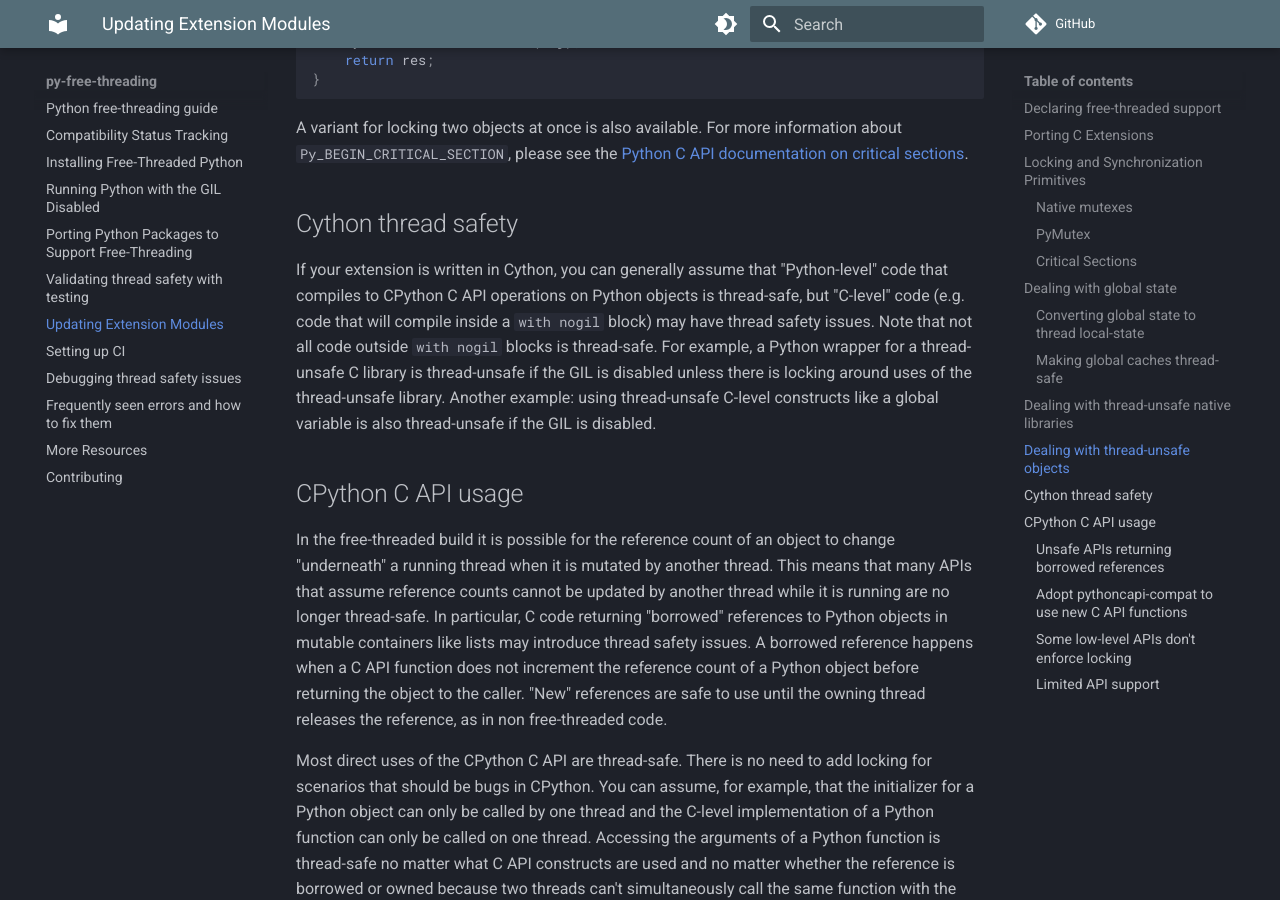
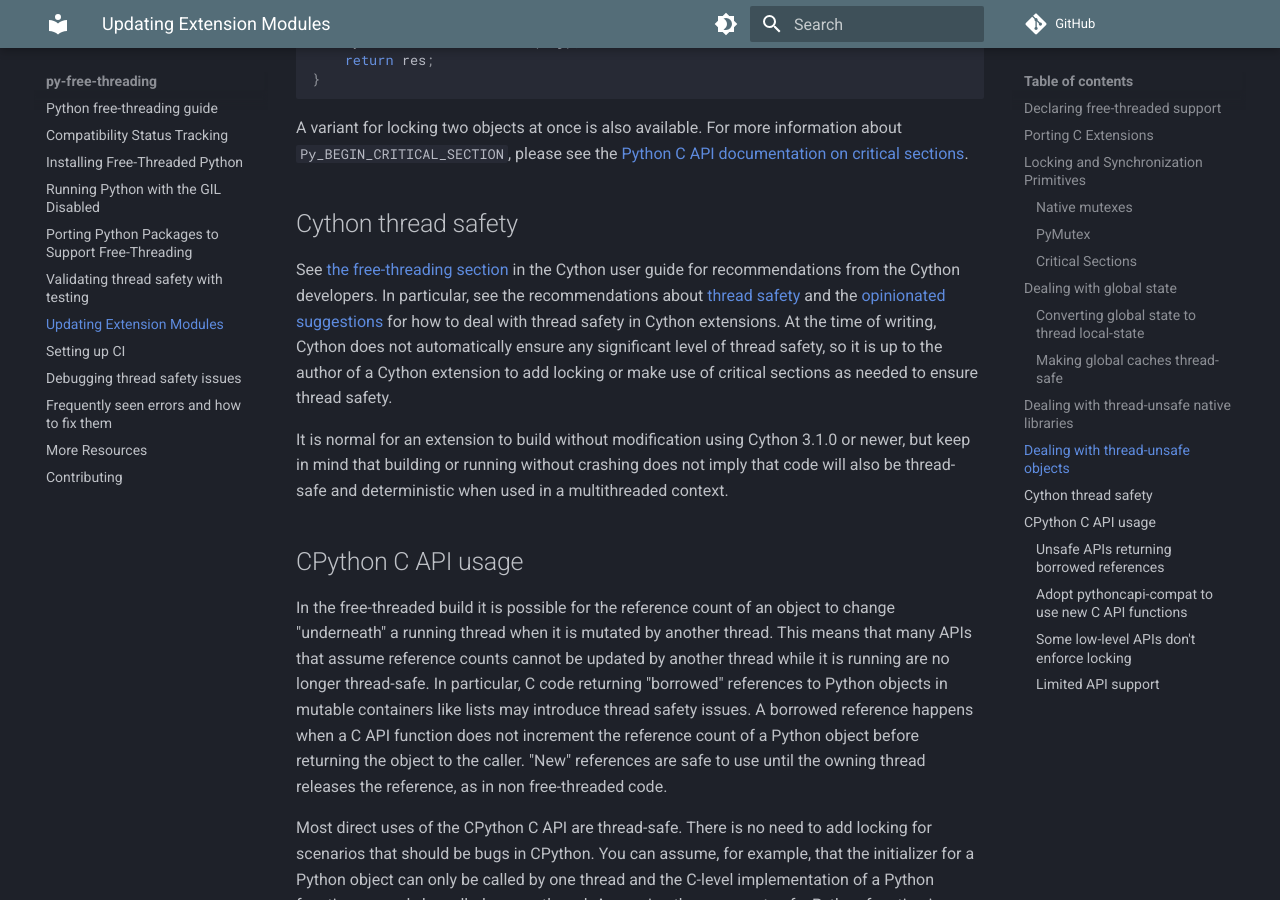
Before and after one commit to Quansight-Labs/free-threaded-compatibility, an MkDocs documentation site: the page built from docs/porting-extensions.md, in a window 1280 px wide and 900 px high, scrolled down 7270 px. Built offline with MkDocs 1.6.1 and Material for MkDocs 9.7.7, drawn with Linux system fonts in a browser that asks for light colours; comment, search, counter and statistics services are not loaded.

Commit message:
update advice for Cython

```diff
--- a/docs/porting-extensions.md
+++ b/docs/porting-extensions.md
@@ -71,25 +71,15 @@
 
 === "Cython"
 
-    Cython code can be thread-unsafe and just like C and C++ code can exhibit
-    undefined behavior due to data races.
+    See [the Free threading
+    section](https://cython.readthedocs.io/en/latest/src/userguide/freethreading.html)
+    in the Cython user guide for detailed recommendations. Keep in mind that
+    support for free-threaded Python in Cython code is currently considered
+    experimental, so suggestions are subject to change.
 
-    Code operating on Python objects should not exhibit any low-level data corruption
-    or C undefined behavior due to Python-level semantics. If you find such a
-    case, it may be a Cython or CPython bug and should be reported as such.
-
-    That said, as opposed to data races, race conditions that produces random
-    results from a multithreaded algorithm are not undefined behavior and are
-    allowed in Python and therefore Cython as well. You will still need to add
-    locking or synchronization where appropriate to ensure reproducible results
-    when running a multithreaded algorithm on shared mutable data. See the
-    [suggested plan of attack](porting.md#suggested-plan-of-attack) below for
-    more details about discovering and fixing thread safety issues for Python
-    native extensions.
-
-    Starting with Cython 3.1.0 (available via the nightly wheels, a PyPI
-    pre-release or the `master` branch as of right now), extension modules
-    written in Cython can do so using the
+    Starting with Cython 3.1.0 (a PyPI prerelease, nightly wheels, or by
+    installing directly from the `master` branch as of right now), extension
+    modules written in Cython can do so using the
     [`freethreading_compatible`](https://cython.readthedocs.io/en/latest/src/userguide/source_files_and_compilation.html#compiler-directives)
     compiler directive.
 
@@ -552,15 +542,22 @@
 
 ## Cython thread safety
 
-If your extension is written in Cython, you can generally assume that
-"Python-level" code that compiles to CPython C API operations on Python objects
-is thread-safe, but "C-level" code (e.g. code that will compile inside a
-`with nogil` block) may have thread safety issues. Note that not all code outside
-`with nogil` blocks is thread-safe. For example, a Python wrapper for a
-thread-unsafe C library is thread-unsafe if the GIL is disabled unless there is
-locking around uses of the thread-unsafe library. Another example: using
-thread-unsafe C-level constructs like a global variable is also thread-unsafe
-if the GIL is disabled.
+See [the free-threading
+section](https://cython.readthedocs.io/en/latest/src/userguide/freethreading.html)
+in the Cython user guide for recommendations from the Cython developers. In
+particular, see the recommendations about [thread
+safety](https://cython.readthedocs.io/en/latest/src/userguide/freethreading.html#thread-safety)
+and the [opinionated
+suggestions](https://cython.readthedocs.io/en/latest/src/userguide/freethreading.html#opinionated-suggestions)
+for how to deal with thread safety in Cython extensions. At the time of writing,
+Cython does not automatically ensure any significant level of thread safety, so
+it is up to the author of a Cython extension to add locking or make use of
+critical sections as needed to ensure thread safety.
+
+It is normal for an extension to build without modification using Cython 3.1.0
+or newer, but keep in mind that building or running without crashing does not
+imply that code will also be thread-safe and deterministic when used in a
+multithreaded context.
 
 ## CPython C API usage
 
```
Also changed, not shown: docs/debugging.md (+3 -2 lines).
